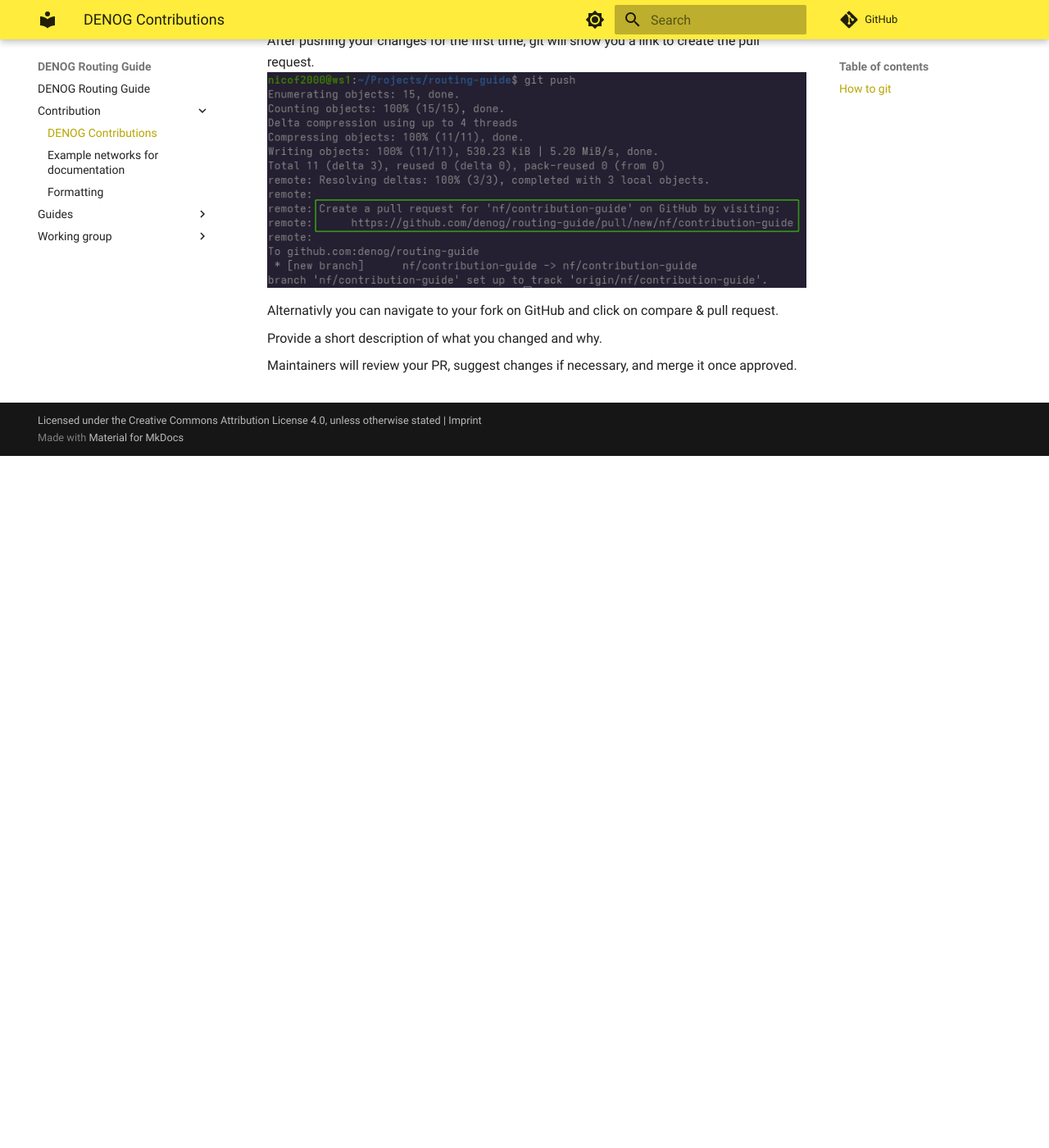
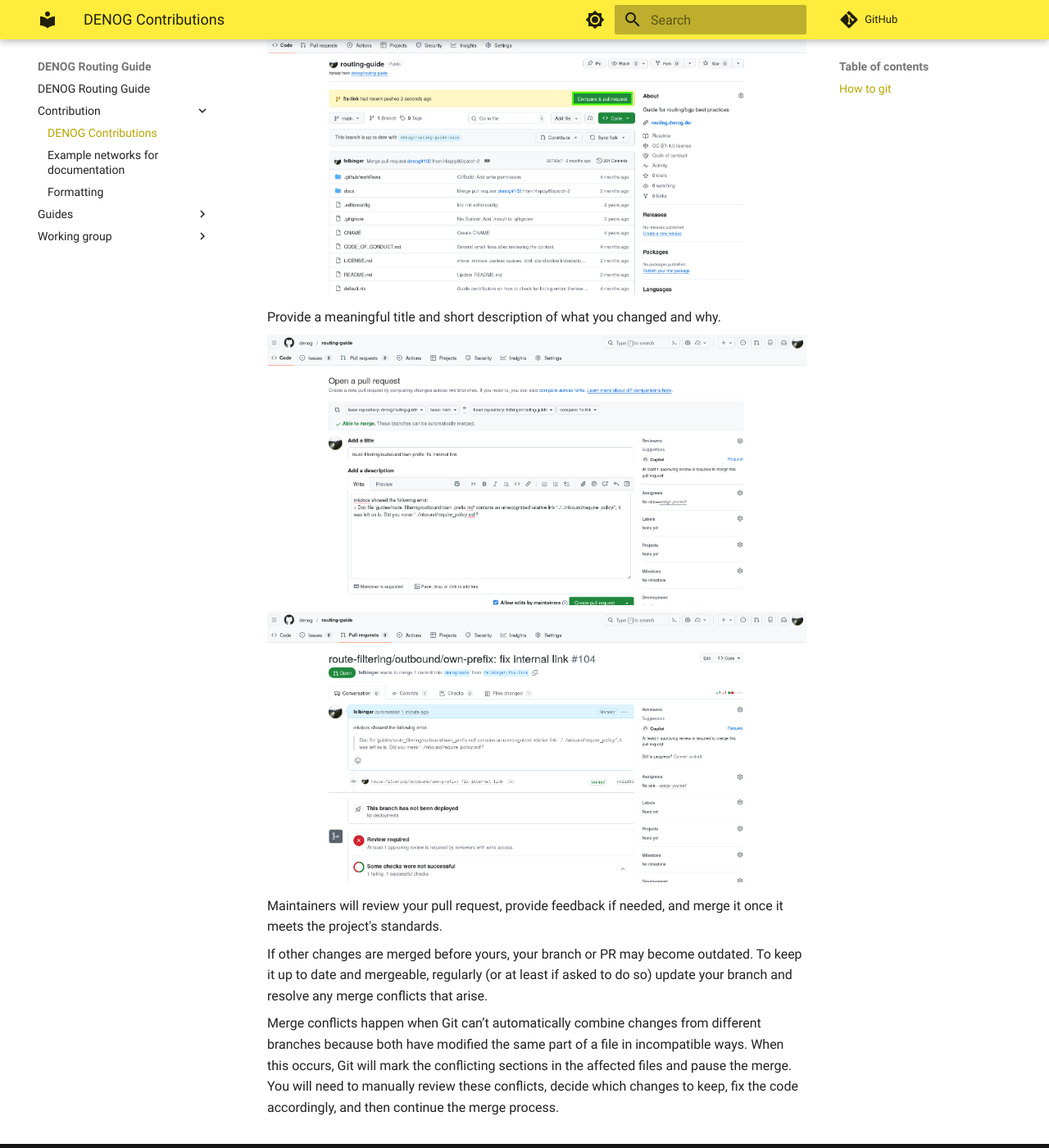
Before and after one commit to denog/routing-guide, an MkDocs documentation site: the page built from docs/contribution/index.md, in a window 1280 px wide and 1400 px high, scrolled down 3352 px. Shown: the whole window at 82% size. Built offline with MkDocs 1.6.1 and Material for MkDocs 9.7.7, drawn with Linux system fonts in a browser that asks for light colours; comment, search, counter and statistics services are not loaded; before the commit the page ends 3908 px from its top, so only the background shows below that; some of the changed text lies outside the part shown.

Commit message:
contribution: add more images, replace existing with light theme images, extend push and create pr section

````diff
--- a/docs/contribution/index.md
+++ b/docs/contribution/index.md
@@ -25,22 +25,26 @@ Here we document various things
 
     Working locally allows you to test your changes before submitting them.
 
-    <!-- TODO think about using spoiler -->
-    !!! info "Alternative: github.dev web-based editor"
-        You can also use the [github.dev web-based editor](https://docs.github.com/en/codespaces/the-githubdev-web-based-editor)
-        directly in your browser.
+    <details>
+    <summary>Alternative: github.dev web-based editor</summary>
 
-        This is convenient for small edits or typo fixes:
-        Simply press the . (dot) key on the repository page or navigate to
-        `https://github.dev/<your-username>/routing-guide` to open it.
+    You can also use the [github.dev web-based editor](https://docs.github.com/en/codespaces/the-githubdev-web-based-editor)
+    directly in your browser.
 
-        However, please note that you cannot fully test your changes in this environment
-        (e. g. `mkdocs serve` and `.editorconfig` validation are not available).
+    This is convenient for small edits or typo fixes:
+    Simply press the . (dot) key on the repository page or navigate to
+    `https://github.dev/<your-username>/routing-guide` to open it.
 
-        You can still preview your changes in the GitHub interface after creating a pull
-        request, but for anything beyond minor edits, we strongly recommend using local tools.
+    However, please note that you cannot fully test your changes in this environment
+    (e. g. `mkdocs serve` and `.editorconfig` validation are not available).
 
-        ![Preview of github.dev](./media/github.dev.png)
+    You can still preview your changes in the GitHub interface after creating a pull
+    request, but for anything beyond minor edits, we strongly recommend using local tools.
+
+    ![Preview of github.dev](./media/github.dev.png)
+    </details>
+
+    <!-- on windows something like gitbash might be required, maybe we should describe this or link another guide -->
 
     === "Command Line"
         ```
@@ -134,12 +136,17 @@ Here we document various things
     ![git push shows a link to create the pull request](./media/git-push-pr-link.png)
 
     Alternativly you can navigate to your fork on GitHub and click on compare & pull request.
-    <!-- TODO add image -->
+    ![](./media/compare-and-pr.png)
 
+    Provide a meaningful title and short description of what you changed and why.
+
+    ![](./media/create-pr.png)
+    ![](./media/create-pr-done.png)
     <!-- TODO create pr template, so this information is included in the pr itself -->
 
-    Provide a short description of what you changed and why.
+    Maintainers will review your pull request, provide feedback if needed, and merge it once it meets the project's standards.
 
-    Maintainers will review your PR, suggest changes if necessary, and merge it once approved.
+    If other changes are merged before yours, your branch or PR may become outdated.
+    To keep it up to date and mergeable, regularly (or at least if asked to do so) update your branch and resolve any merge conflicts that arise.
 
-<!-- TODO update pr by rebase to keep it in mergeable state -> how to resolve merge conflicts -->
+    Merge conflicts happen when Git can’t automatically combine changes from different branches because both have modified the same part of a file in incompatible ways. When this occurs, Git will mark the conflicting sections in the affected files and pause the merge. You will need to manually review these conflicts, decide which changes to keep, fix the code accordingly, and then continue the merge process.
````
Also changed, not shown: other parts of docs/contribution/index.md (+1 -3 lines), docs/contribution/media/compare-and-pr.png (added), docs/contribution/media/create-pr-done.png (added), docs/contribution/media/create-pr.png (added), docs/contribution/media/fork1.png, docs/contribution/media/fork2.png, docs/contribution/media/fork3.png, docs/contribution/media/fork4.png, docs/contribution/media/git-push-pr-link.png.
